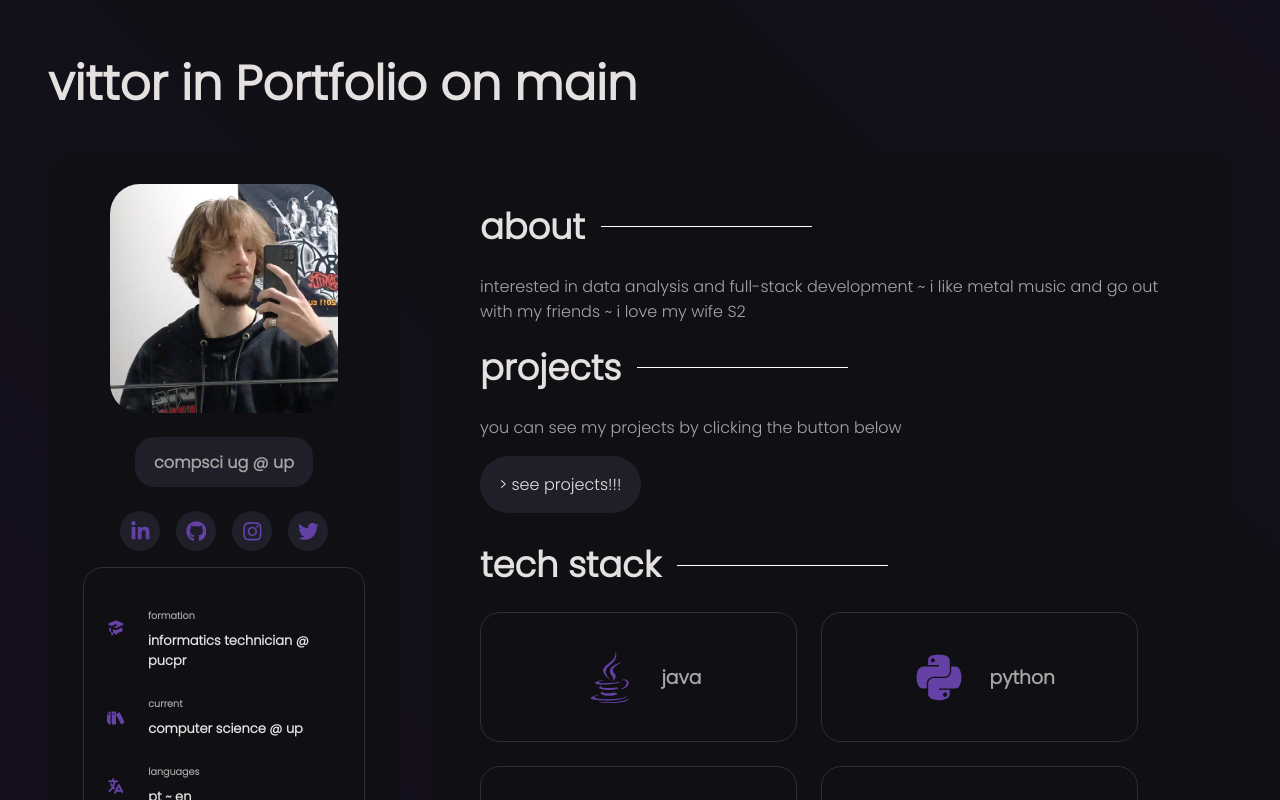
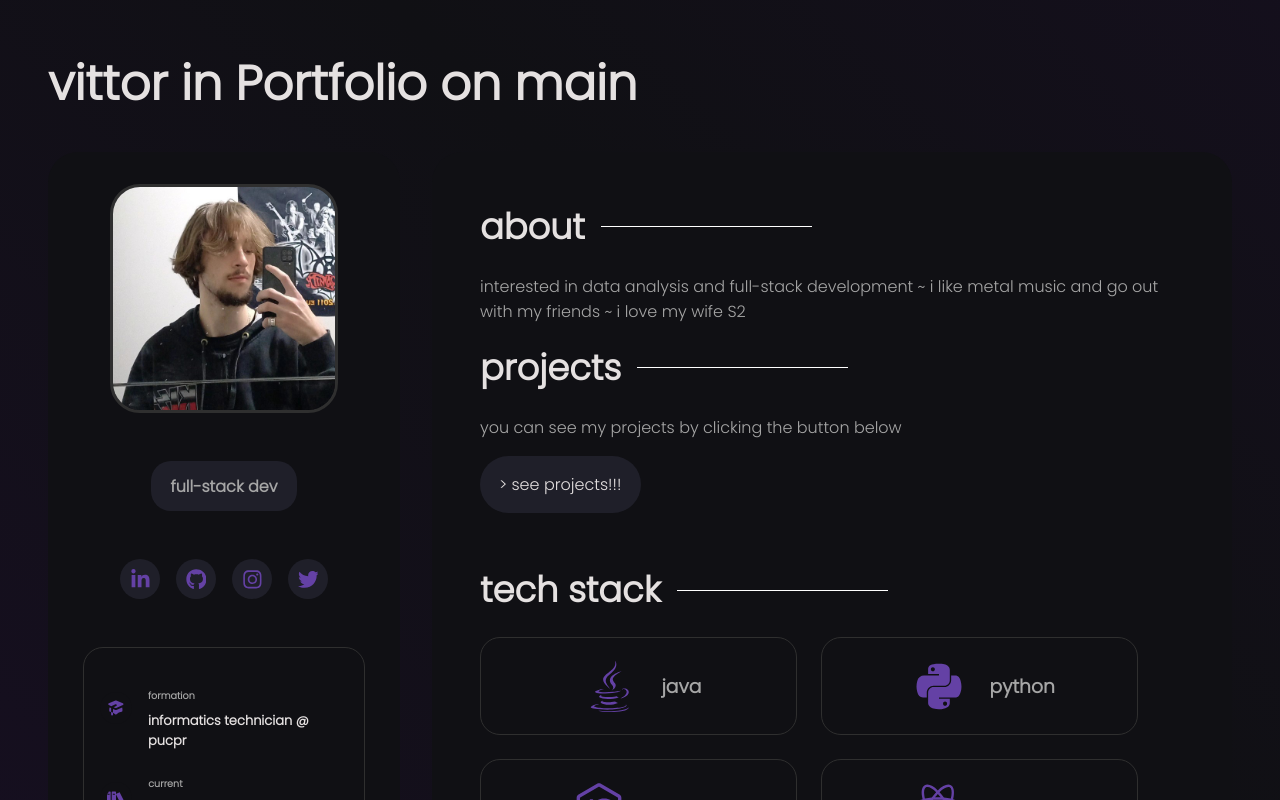
Before and after one commit to xyz2094/xyz2094.github.io, a React (Vite) app: page / in a window 1280 px wide. Shown: the top 800 px of the page. Built offline with nearby package versions, Linux system fonts and the light colour scheme.

Commit message:
updated the visual look

```diff
--- a/index.html
+++ b/index.html
@@ -5,7 +5,7 @@
   <meta charset="UTF-8" />
   <link rel="icon" type="image/svg+xml" href="/src/img/icon2.png" />
   <meta name="viewport" content="width=device-width, initial-scale=1.0" />
-  <title>RAWWWRR!</title>
+  <title>vittor@dallacqua | full-stack dev</title>
 </head>
 
 <body>
--- a/src/components/MainContent.jsx
+++ b/src/components/MainContent.jsx
@@ -8,6 +8,7 @@ const MainContent = () => {
     <main id="main-content">
       <AboutContainer />
       <ProjectsContainer />
+      <br></br>
       <TechnologiesContainer />
     </main>
   )
--- a/src/components/Sidebar.jsx
+++ b/src/components/Sidebar.jsx
@@ -9,13 +9,13 @@ const Sidebar = () => {
   return (
     <aside id="sidebar">
       <img src={Avatar} alt="Vittor Dallacqua" />
-      <p className="title">compsci ug @ up</p>
+      <p className="title">full-stack dev</p>
       <SocialNetworkContainer />
       <InformationContainer />
       <a target="_blank" href="cv-web.pdf" className="btn">
         > my cv
       </a>
-    </aside>
+    </aside >
   )
 }
 
--- a/src/components/TechnologiesContainer.jsx
+++ b/src/components/TechnologiesContainer.jsx
@@ -10,8 +10,8 @@ const technologies = [
   { id: "react", name: 'react.js', icon: <DiReact /> },
   { id: "mysql", name: 'mysql', icon: <DiMysql /> },
   { id: "git", name: 'git', icon: <DiGit /> },
-  // { id: "linux", name: 'linux', icon: <DiLinux /> },
-  // { id: "windows", name: 'windows', icon: <DiWindows /> },
+  { id: "linux", name: 'linux', icon: <DiLinux /> },
+  { id: "windows", name: 'windows', icon: <DiWindows /> },
 ]
 
 const TechnologiesContainer = () => {
--- a/src/styles/components/sidebar.sass
+++ b/src/styles/components/sidebar.sass
@@ -15,6 +15,8 @@
   img
     max-width: 65%
     border-radius: variables.$container-border-radius
+    border: 3px solid variables.$text-color-secondary
+    border-color: #2f2f2f
     position: flex
     padding: 1rem 1
 
@@ -23,8 +25,8 @@
     font-weight: bold
     background-color: variables.$bg-color-secondary
     border-radius: variables.$card-border-radius
-    margin-top: 1.5rem
-    margin-bottom: .5rem
+    margin-top: 3rem
+    margin-bottom: 2rem
     padding: .8rem 1.2rem
     transition: 0.5s
 
--- a/src/styles/components/socialnetworkcontainer.sass
+++ b/src/styles/components/socialnetworkcontainer.sass
@@ -12,6 +12,7 @@
     border-radius: variables.$card-border-radius
     color: #333
     font-size: 1.3rem
+    margin-bottom: 2rem
     @include mixins.center
 
   #linkedin
--- a/src/styles/components/technologiescontainer.sass
+++ b/src/styles/components/technologiescontainer.sass
@@ -12,7 +12,7 @@
     .technology-card
       @include mixins.center
       gap: 1rem
-      padding: 2rem
+      padding: 1rem
       border: 0.5px solid variables.$text-color-secondary
       border-color: #2f2f2f
       border-radius: variables.$card-border-radius
```
